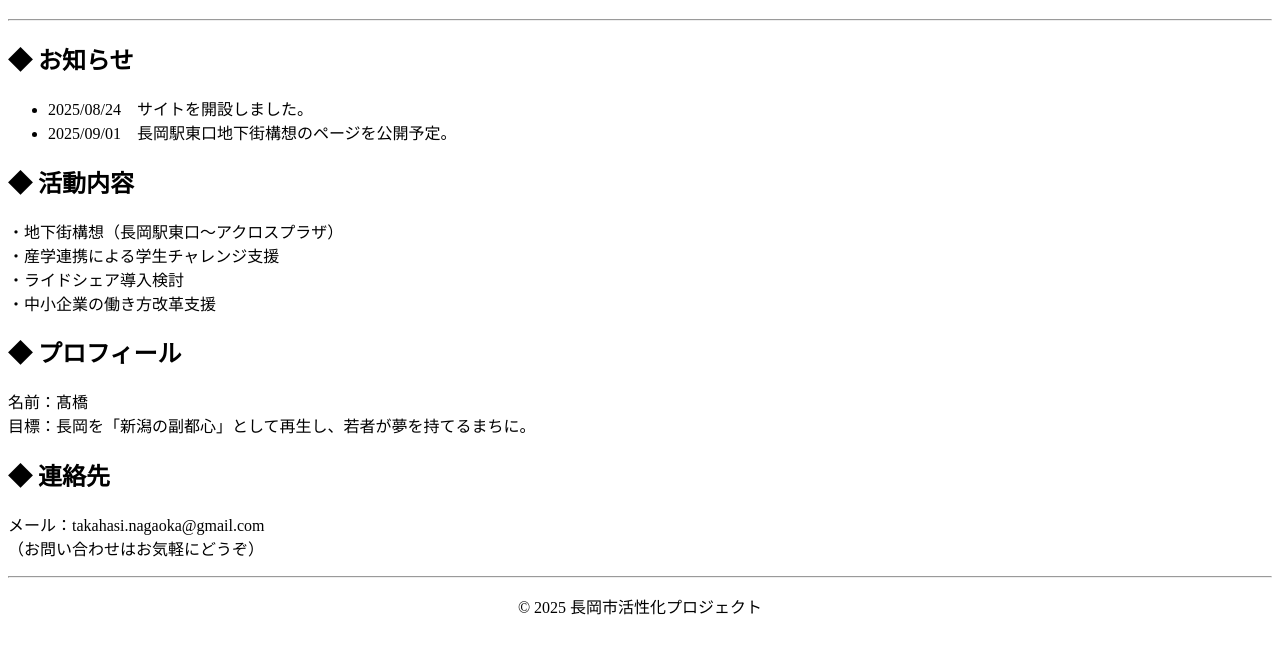
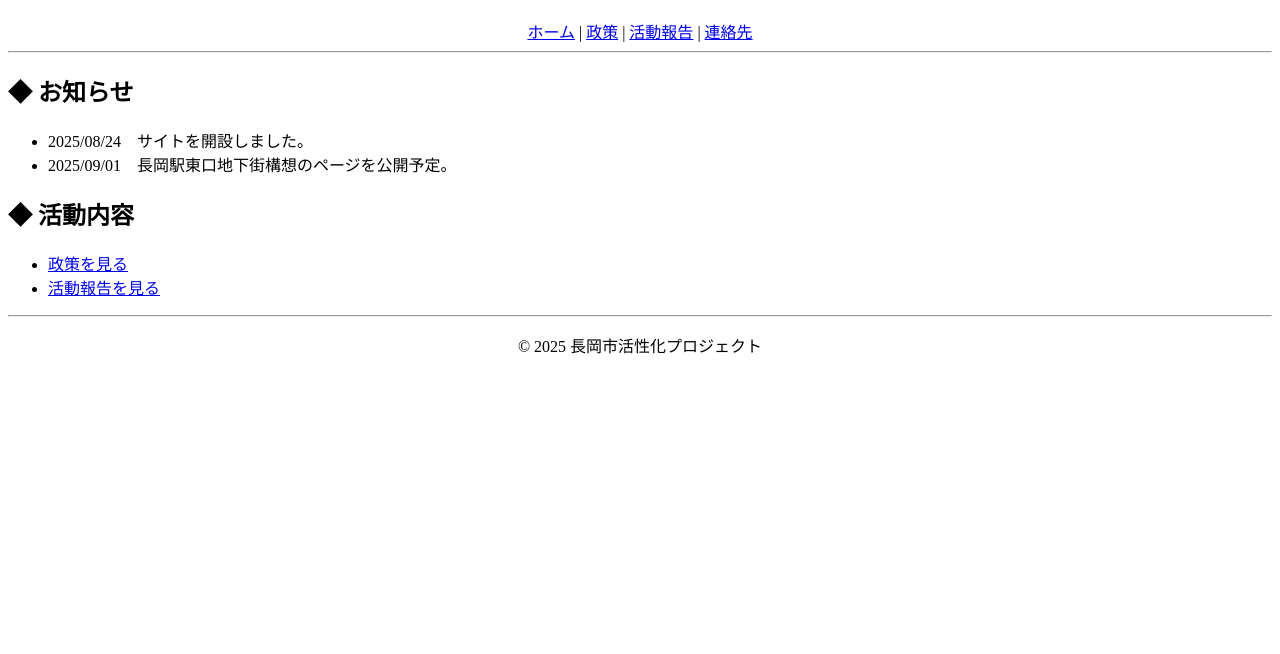
Before and after one commit to takahasinagaoka-bit/test, a plain HTML site: page index.html in a window 1280 px wide. Shown: the part 70-724 px from the top of the page. Drawn offline with Linux system fonts and the light colour scheme.

Commit message:
Update index.html

```diff
--- a/index.html
+++ b/index.html
@@ -4,11 +4,16 @@
   <meta charset="UTF-8">
   <title>長岡市活性化プロジェクト</title>
 </head>
-<body bgcolor="#FFFFFF" text="#000000" link="#0000FF" vlink="#800080" alink="#FF0000">
+<body>
   <center>
     <h1>長岡市活性化プロジェクト</h1>
+    <nav>
+      <a href="index.html">ホーム</a> |
+      <a href="policy.html">政策</a> |
+      <a href="report.html">活動報告</a> |
+      <a href="contact.html">連絡先</a>
+    </nav>
   </center>
-
   <hr>
 
   <h2>◆ お知らせ</h2>
@@ -18,24 +23,10 @@
   </ul>
 
   <h2>◆ 活動内容</h2>
-  <p>
-    ・地下街構想（長岡駅東口〜アクロスプラザ）<br>
-    ・産学連携による学生チャレンジ支援<br>
-    ・ライドシェア導入検討<br>
-    ・中小企業の働き方改革支援
-  </p>
-
-  <h2>◆ プロフィール</h2>
-  <p>
-    名前：髙橋<br>
-    目標：長岡を「新潟の副都心」として再生し、若者が夢を持てるまちに。<br>
-  </p>
-
-  <h2>◆ 連絡先</h2>
-  <p>
-    メール：takahasi.nagaoka@gmail.com<br>
-    （お問い合わせはお気軽にどうぞ）
-  </p>
+  <ul>
+    <li><a href="policy.html">政策を見る</a></li>
+    <li><a href="report.html">活動報告を見る</a></li>
+  </ul>
 
   <hr>
   <center>
```
